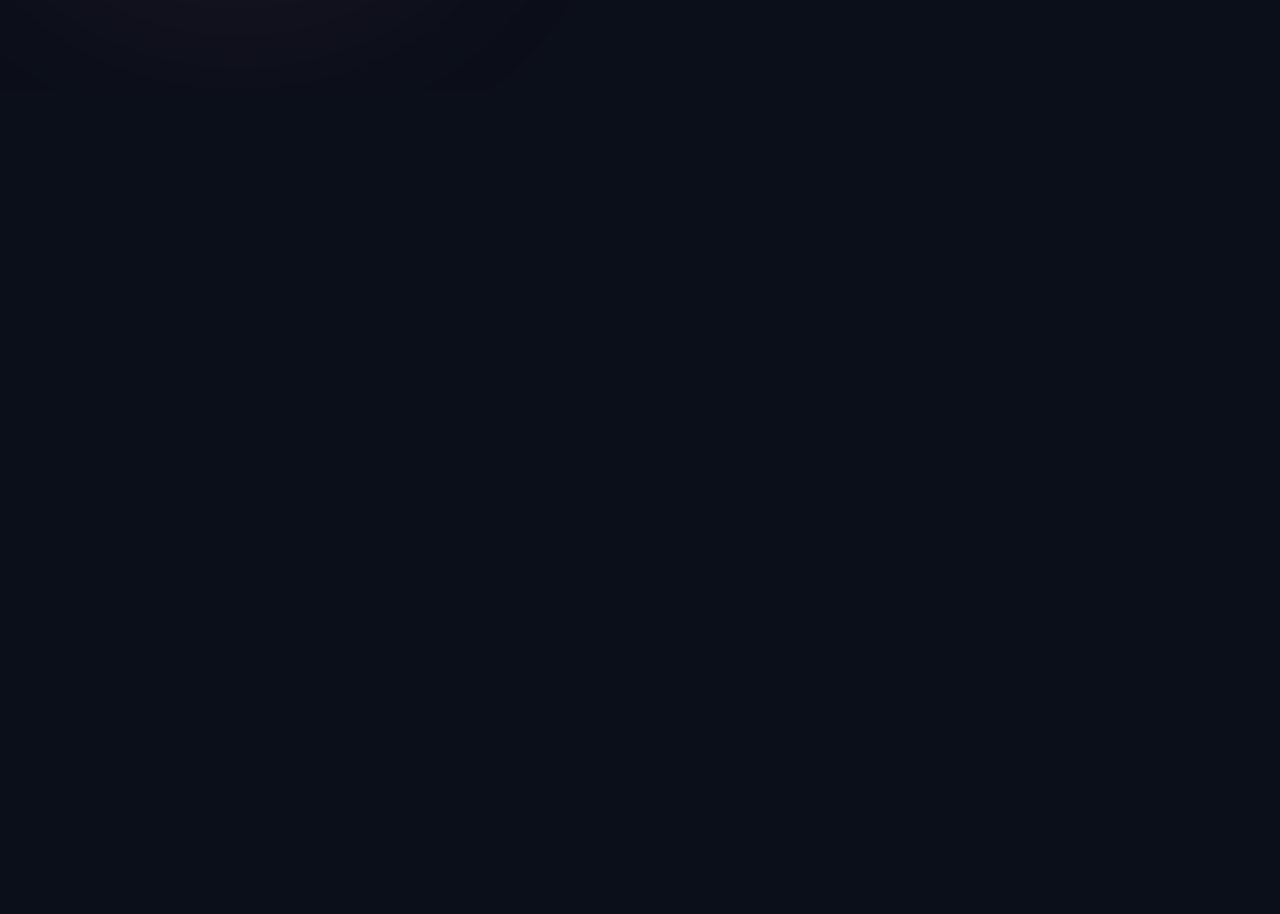
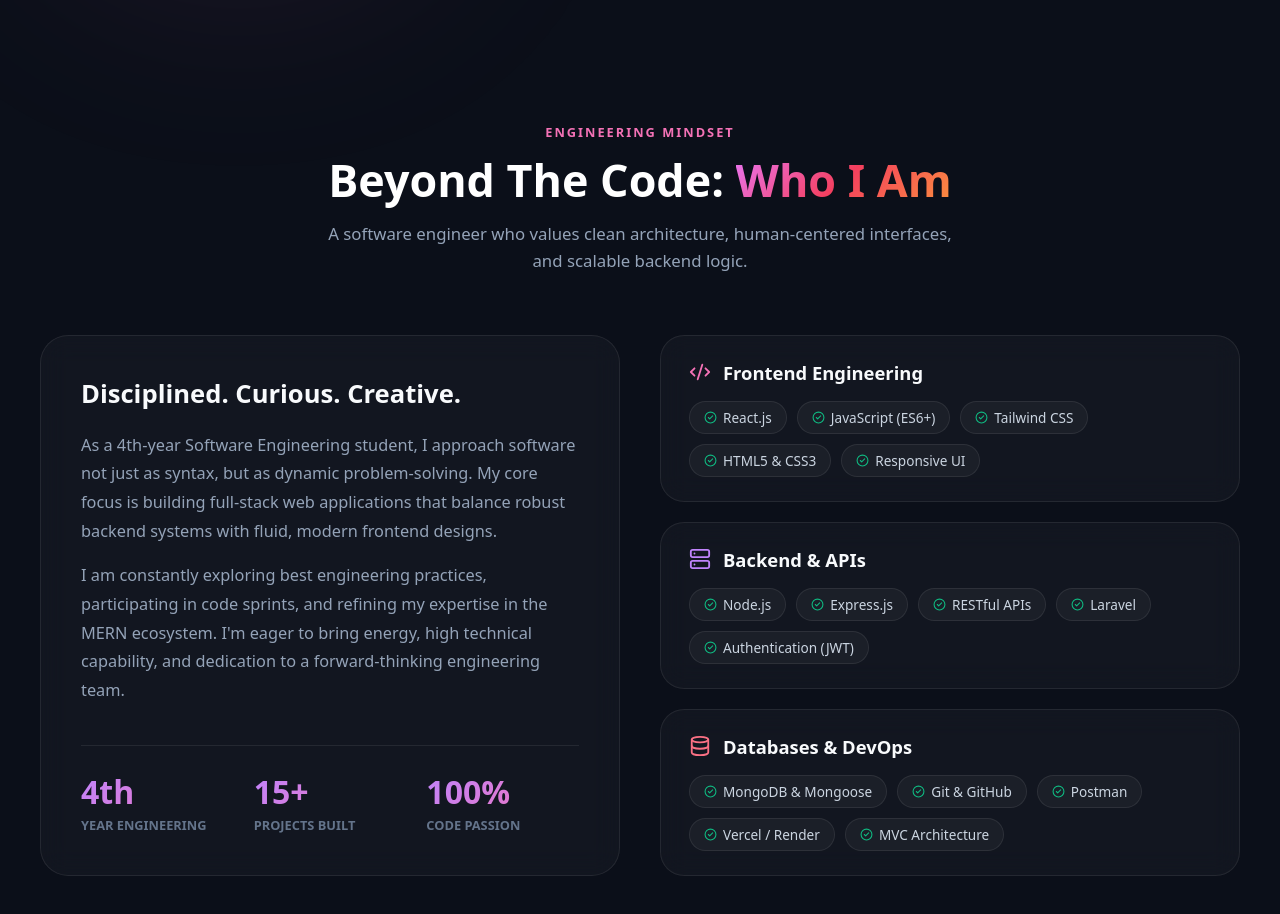
Before and after one commit to bezi35/my-modern-portfolio-, a React app: page / in a window 1280 px wide. Shown: the part 780-1694 px from the top of the page. Before the commit the page ends 870 px from the top, so only its background shows below. Built offline with nearby package versions, Linux system fonts and the light colour scheme; the HTML template or start-up script is replaced by a standard one.

Commit message:
about sectione

```diff
--- a/src/App.jsx
+++ b/src/App.jsx
@@ -1,6 +1,7 @@
 import React, { useState } from 'react';
 import Navbar from './components/Navbar';
 import Hero from './components/Hero';
+import About from './components/About';
 import './App.css';
 
 function App() {
@@ -14,7 +15,9 @@
     <div className={`app-root ${isDark ? 'dark-theme' : 'light-theme'}`}>
       <Navbar isDark={isDark} toggleTheme={toggleTheme} />
       <Hero />
+      <About />
     </div>
+
   );
 }
 
--- /dev/null
+++ b/src/components/About.css
@@ -0,0 +1,215 @@
+.about-section {
+  position: relative;
+  padding: 100px 24px;
+  background: transparent;
+  display: flex;
+  justify-content: center;
+}
+
+.about-container {
+  max-width: 1200px;
+  width: 100%;
+}
+
+/* ርዕስ */
+.section-header {
+  text-align: center;
+  max-width: 650px;
+  margin: 0 auto 60px auto;
+}
+
+.section-tag {
+  display: inline-block;
+  font-size: 0.8rem;
+  font-weight: 700;
+  letter-spacing: 2px;
+  color: #f472b6;
+  text-transform: uppercase;
+  margin-bottom: 12px;
+}
+
+.section-title {
+  font-size: 2.8rem;
+  font-weight: 900;
+  color: #ffffff;
+  line-height: 1.2;
+}
+
+.section-subtitle {
+  color: #94a3b8;
+  font-size: 1.05rem;
+  margin-top: 14px;
+  line-height: 1.6;
+}
+
+/* ዋናው Grid: ግራና ቀኝ */
+.about-grid {
+  display: grid;
+  grid-template-columns: 1fr 1fr;
+  gap: 40px;
+  align-items: stretch;
+}
+
+/* ስለ አንቺ የሚናገረው ካርድ */
+.about-bio-card {
+  background: rgba(255, 255, 255, 0.03);
+  border: 1px solid rgba(255, 255, 255, 0.08);
+  backdrop-filter: blur(14px);
+  border-radius: 28px;
+  padding: 40px;
+  display: flex;
+  flex-direction: column;
+  justify-content: space-between;
+}
+
+.bio-title {
+  font-size: 1.6rem;
+  font-weight: 800;
+  color: #f8fafc;
+  margin-bottom: 20px;
+}
+
+.bio-text {
+  color: #94a3b8;
+  font-size: 1.02rem;
+  line-height: 1.75;
+  margin-bottom: 16px;
+}
+
+/* Stats */
+.stats-row {
+  display: flex;
+  gap: 20px;
+  margin-top: 24px;
+  padding-top: 24px;
+  border-top: 1px solid rgba(255, 255, 255, 0.08);
+}
+
+.stat-item {
+  flex: 1;
+}
+
+.stat-number {
+  display: block;
+  font-size: 2rem;
+  font-weight: 900;
+  background: linear-gradient(135deg, #c084fc, #f472b6);
+  -webkit-background-clip: text;
+  -webkit-text-fill-color: transparent;
+}
+
+.stat-label {
+  font-size: 0.8rem;
+  color: #64748b;
+  font-weight: 600;
+  text-transform: uppercase;
+}
+
+/* Skills Column */
+.skills-column {
+  display: flex;
+  flex-direction: column;
+  gap: 20px;
+}
+
+.skill-card {
+  background: rgba(255, 255, 255, 0.03);
+  border: 1px solid rgba(255, 255, 255, 0.08);
+  backdrop-filter: blur(14px);
+  border-radius: 24px;
+  padding: 24px 28px;
+  transition: all 0.3s ease;
+}
+
+.skill-card:hover {
+  border-color: rgba(244, 114, 182, 0.3);
+  transform: translateY(-3px);
+  background: rgba(255, 255, 255, 0.05);
+}
+
+.skill-card-header {
+  display: flex;
+  align-items: center;
+  gap: 12px;
+  margin-bottom: 16px;
+}
+
+.skill-cat-icon {
+  width: 22px;
+  height: 22px;
+}
+
+.text-pink { color: #f472b6; }
+.text-purple { color: #c084fc; }
+.text-rose { color: #fb7185; }
+
+.skill-cat-title {
+  font-size: 1.15rem;
+  font-weight: 700;
+  color: #f8fafc;
+}
+
+.skills-pill-group {
+  display: flex;
+  flex-wrap: wrap;
+  gap: 10px;
+}
+
+.skill-pill {
+  display: inline-flex;
+  align-items: center;
+  gap: 6px;
+  padding: 6px 14px;
+  background: rgba(255, 255, 255, 0.04);
+  border: 1px solid rgba(255, 255, 255, 0.08);
+  border-radius: 9999px;
+  font-size: 0.85rem;
+  font-weight: 500;
+  color: #cbd5e1;
+  transition: all 0.2s ease;
+}
+
+.skill-pill:hover {
+  border-color: #f472b6;
+  color: #ffffff;
+  background: rgba(244, 114, 182, 0.1);
+}
+
+.pill-check {
+  color: #10b981;
+}
+
+/* 📱 Responsive ለስልክ */
+@media (max-width: 860px) {
+  .about-grid {
+    grid-template-columns: 1fr;
+  }
+}
+
+/* ☀️ Light Theme ድጋፍ */
+.light-theme .section-title {
+  color: #0f172a;
+}
+
+.light-theme .section-subtitle,
+.light-theme .bio-text {
+  color: #475569;
+}
+
+.light-theme .about-bio-card,
+.light-theme .skill-card {
+  background: rgba(255, 255, 255, 0.85);
+  border-color: rgba(0, 0, 0, 0.08);
+  box-shadow: 0 10px 30px rgba(0, 0, 0, 0.04);
+}
+
+.light-theme .bio-title,
+.light-theme .skill-cat-title {
+  color: #0f172a;
+}
+
+.light-theme .skill-pill {
+  background: rgba(0, 0, 0, 0.03);
+  border-color: rgba(0, 0, 0, 0.08);
+  color: #334155;
+}
--- /dev/null
+++ b/src/components/About.jsx
@@ -0,0 +1,96 @@
+import React from 'react';
+import { Code2, Server, Database, GitBranch, Cpu, Award, BookOpen, CheckCircle2 } from 'lucide-react';
+import './About.css';
+
+const About = () => {
+  // የክህሎት ምድቦች ዝርዝር
+  const skillCategories = [
+    {
+      title: "Frontend Engineering",
+      icon: <Code2 className="skill-cat-icon text-pink" />,
+      skills: ["React.js", "JavaScript (ES6+)", "Tailwind CSS", "HTML5 & CSS3", "Responsive UI"]
+    },
+    {
+      title: "Backend & APIs",
+      icon: <Server className="skill-cat-icon text-purple" />,
+      skills: ["Node.js", "Express.js", "RESTful APIs", "Laravel", "Authentication (JWT)"]
+    },
+    {
+      title: "Databases & DevOps",
+      icon: <Database className="skill-cat-icon text-rose" />,
+      skills: ["MongoDB & Mongoose", "Git & GitHub", "Postman", "Vercel / Render", "MVC Architecture"]
+    }
+  ];
+
+  return (
+    <section className="about-section" id="about">
+      <div className="about-container">
+
+        {/* 1. ርዕስ */}
+        <div className="section-header">
+          <span className="section-tag">ENGINEERING MINDSET</span>
+          <h2 className="section-title">Beyond The Code: <span className="gradient-text">Who I Am</span></h2>
+          <p className="section-subtitle">
+            A software engineer who values clean architecture, human-centered interfaces, and scalable backend logic.
+          </p>
+        </div>
+
+        {/* 2. ስለ አንቺ ማብራሪያ እና ስታስቲክስ */}
+        <div className="about-grid">
+
+          <div className="about-bio-card">
+            <h3 className="bio-title">
+              Disciplined. Curious. Creative.
+            </h3>
+            <p className="bio-text">
+              As a 4th-year Software Engineering student, I approach software not just as syntax, but as dynamic problem-solving. My core focus is building full-stack web applications that balance robust backend systems with fluid, modern frontend designs.
+            </p>
+            <p className="bio-text">
+              I am constantly exploring best engineering practices, participating in code sprints, and refining my expertise in the MERN ecosystem. I'm eager to bring energy, high technical capability, and dedication to a forward-thinking engineering team.
+            </p>
+
+            {/* ፈጣን ስታስቲክስ (Stats) */}
+            <div className="stats-row">
+              <div className="stat-item">
+                <span className="stat-number">4th</span>
+                <span className="stat-label">Year Engineering</span>
+              </div>
+              <div className="stat-item">
+                <span className="stat-number">15+</span>
+                <span className="stat-label">Projects Built</span>
+              </div>
+              <div className="stat-item">
+                <span className="stat-number">100%</span>
+                <span className="stat-label">Code Passion</span>
+              </div>
+            </div>
+          </div>
+
+          {/* 3. የቴክኖሎጂ ክህሎቶች (Skills Matrix) */}
+          <div className="skills-column">
+            {skillCategories.map((category, idx) => (
+              <div key={idx} className="skill-card">
+                <div className="skill-card-header">
+                  {category.icon}
+                  <h4 className="skill-cat-title">{category.title}</h4>
+                </div>
+                <div className="skills-pill-group">
+                  {category.skills.map((skill, sIdx) => (
+                    <span key={sIdx} className="skill-pill">
+                      <CheckCircle2 size={13} className="pill-check" />
+                      <span>{skill}</span>
+                    </span>
+                  ))}
+                </div>
+              </div>
+            ))}
+          </div>
+
+        </div>
+
+      </div>
+    </section>
+  );
+};
+
+export default About;
```
